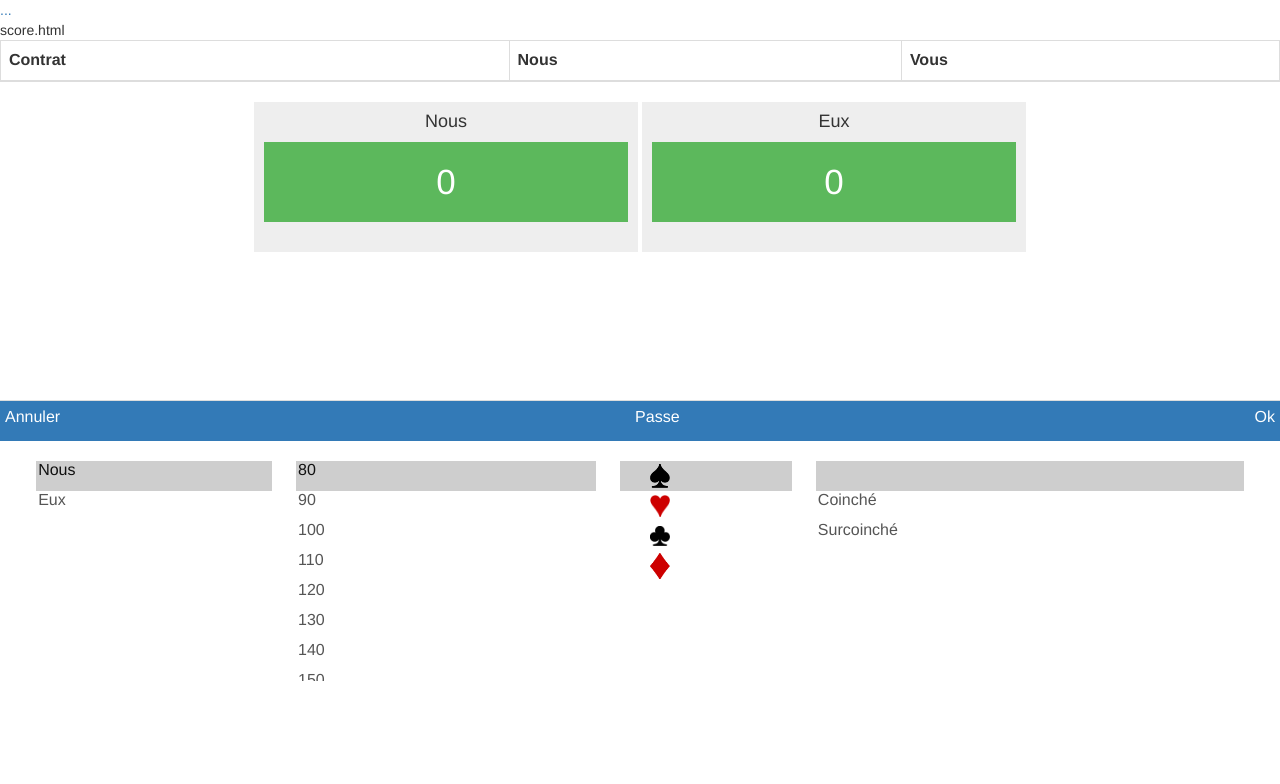
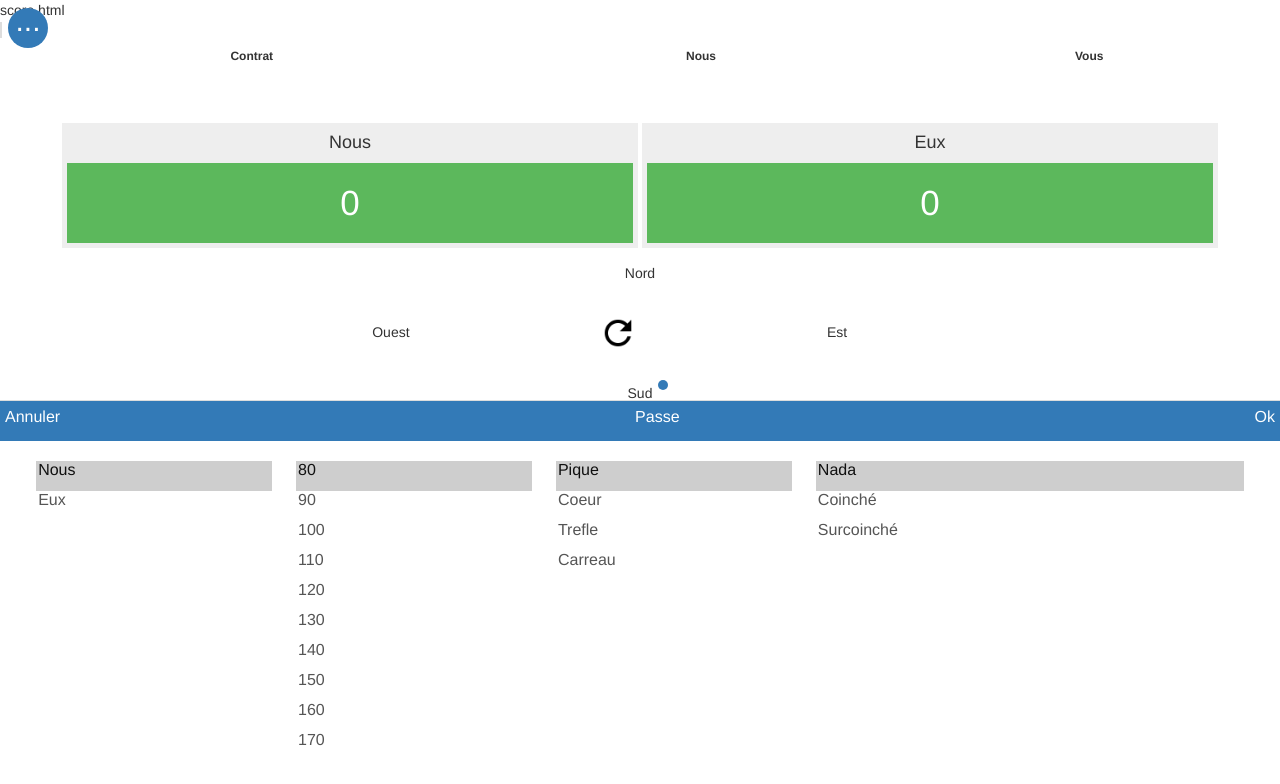
Before and after one commit to jbfuss/scoreCoinche, a website: page index.html in a window 1280 px wide. Both pictures are taken after a click on the button "Nouvelle manche". Drawn offline with nearby package versions, Linux system fonts and the light colour scheme; some packages are replaced by stand-ins of ours; a script that the page names is missing; files whose address does not match are found by name.

Commit message:
Table reprensentation

```diff
--- a/css/style.css
+++ b/css/style.css
@@ -1,29 +1,57 @@
 .scores{
 	margin: auto;
 	text-align: center;
-	margin-bottom: 20px;
+	margin-top: 30px;
 }
 
 .total{
 	display: inline-block;
-	width:30%;
+	width:45%;
 	background-color: #eee;
-	height: 150px;
 }
-
+.table{
+    text-align: center;
+}
+.table.table-striped thead tr th {
+    border: none;
+    font-size: 12px;
+    text-align: center;
+}
 .score{
-	padding: 15px;
+    padding: 15px;
     font-size: 35px;
-    margin: 10px;
+    margin: 5px;
+    color: white;
+}
+.openPanelBTN{
+    position: absolute;
+    top: 8px;
+    left: 8px;
+    font-size: 30px;
+    color: white;
+    background: #337ab7;
+    border-radius: 50%;
+    /* line-height: 44px; */
+    height: 40px;
+    width: 40px;
+    text-align: center;
+    line-height: 25px;
+}
+.openPanelBTN:hover{
     color:white;
+    text-decoration: none;
 }
-
 .score.red{
 	background: #d9534f;
 }
 
 .score.green{
 	background: #5cb85c;
+}
+
+.contrat{
+    padding: 8px;
+    font-size: 11px;
 }
 
 #roundForm{
@@ -41,7 +69,7 @@
     width: 70%;
     z-index: 1;
     margin: auto;
-    margin-bottom: 5px;
+    margin-bottom: 15px;
     border-radius: 0px;
 
 }
@@ -51,6 +79,7 @@
     width:100%;
 }
 #selectNewRound{
+    height: 75%;
 	background: none;
     border: none;
     width: 15%;
@@ -70,9 +99,10 @@ textarea:focus {
 	height: 30px;
 }
 span.optionSuit {
-    height: 20px;
-    width: 20px;
+    height: 10px;
+    width: 10px;
     display: inline-block;
+    background-size: 10px;
 }
 .optionSuit{
     background-size: 20px;
@@ -109,12 +139,19 @@ span.optionSuit {
 	color:white;
 }
 pageslide{
-	background: white
+	background: white;
+    border-left: 2px solid #ddd;
 }
 #keyboard button.btn.btn-lg{
     width: 100%;
     border-radius: 0;
-    padding:14px 16px;
+    padding: 9px 16px;
+    font-size: 15px;
+    border-bottom: none;
+    border-right: none;
+}
+#keyboard button.btn.btn-lg.border-bottom{
+    border-bottom: 1px solid #ccc;
 }
 #keyboard .row .col-xs-4.col-sm-4,#keyboard .row .col-xs-6.col-sm-6{
     padding-right: 0;
@@ -132,6 +169,8 @@ pageslide{
     position: absolute;
     bottom:0;
     background: white;
+    height: 50%;
+    width:100%;
 }
 #scoreScreen{
     position: relative;
@@ -161,3 +200,36 @@ button.btn.btn-lg.selected{
     background: white;
     padding: 15px;
 }
+.turn div{
+    text-align: center;
+    padding: 15px;
+    position: relative;
+}
+
+.turn .west, .turn .est,.turn .center{
+    display: inline-block;
+    width: 32%;
+    padding-left: 0;
+    padding-right: 0;
+}
+.turn .center img {
+    width: 40px;
+}
+.turn .west{
+    text-align: right;
+}
+
+.turn .est{
+    text-align: left;
+}
+
+.puce {
+    display: inline-block;
+    background: #337ab7;
+    width: 10px;
+    height: 10px;
+    position: absolute;
+    top: 12px;
+    margin-left: 2px;
+    border-radius: 50%;
+}
--- a/index.html
+++ b/index.html
@@ -14,12 +14,13 @@
   </head>
   <body>
   	<div ng-controller="myController">
+
   		<div id="details-screen" ng-show="!addScoreOpen">
-			<a ng-click="tableOpen = !tableOpen" type="button">...</a>
+			<a ng-click="tableOpen = !tableOpen" type="button" class="openPanelBTN">...</a>
 			<div ng-include="template.url"></div>
 		    <pageslide ps-open="tableOpen">
 	            <div class="table-responsive">
-					<table class="table table-bordered table-striped">
+					<table class="table table-striped">
 						<thead>
 							<tr>
 								<th> Contrat </th>
@@ -60,6 +61,14 @@
 				</div>
 			</div>
 
+			<div class="turn">
+				<div class="north"><span>Nord</span></div>
+				<div class="west"><span>Ouest</span></div>
+				<div class="center"><img src="img/refresh.png"/></div>
+				<div class="est"><span>Est</span></div>
+				<div class="sud"><span>Sud <br/>(Moi)</span><span class="puce"></span></div>
+			</div>
+
 			<div id="newRoundBtnContainer" class="center-block">
 				<button id="newRoundBtn" ng-click="newRoundOpen = !newRoundOpen" type="button" class="btn btn-primary btn-lg btn-block">Nouvelle manche</button>
 			</div>
@@ -75,7 +84,7 @@
 						  <option value="nous">Nous</option>
 						  <option value="vous">Eux</option>
 						</select>
-						<select ng-model="newRound.point" id="selectNewRound" class="form-control" size="7" style="width:25%">
+						<select ng-model="newRound.point" id="selectNewRound" class="form-control" size="7" style="width:20%">
 						  <option>80</option>
 						  <option>90</option>
 						  <option>100</option>
@@ -89,14 +98,14 @@
 						  <option>180</option>
 						  <option value="250">Capot</option>
 						</select>
-						<select ng-model="newRound.suit" id="selectNewRound" class="form-control" size="4" style="width:15%">
-						  <option value="pique" class="optionSuit pique"></option>
-						  <option value="coeur" class="optionSuit coeur"></option>
-						  <option value="trefle" class="optionSuit trefle"></option>
-						  <option value="carreau" class="optionSuit carreau"></option>
+						<select ng-model="newRound.suit" id="selectNewRound" class="form-control" size="4" style="width:20%">
+						  <option value="pique" class="optionSuit">Pique</option>
+						  <option value="coeur" class="optionSuit">Coeur</option>
+						  <option value="trefle" class="optionSuit">Trefle</option>
+						  <option value="carreau" class="optionSuit">Carreau</option>
 						</select>
 						<select ng-model="newRound.coinche" id="selectNewRound" class="form-control" size="3" style="width:35%">
-						  <option></option>
+						  <option value="">Nada</option>
 						  <option value="coinche">Coinché</option>
 						  <option value="surcoinche">Surcoinché</option>
 						</select>
@@ -130,7 +139,7 @@
 			<div id="keyboard">
 				<div class="row">
 					<div class="col-xs-12 col-sm-12">
-						<div class="padding-15 text-center">
+						<div class="contrat text-center">
 							{{newRound.owner}} - {{newRound.point}}  <span class="optionSuit {{newRound.suit}}"> </span>  {{newRound.coinche}}
 						</div>
 					</div>
@@ -174,13 +183,13 @@
   				    	<button class="btn btn-default btn-lg" type="button" ng-click="changeScoreValue(9)">9</button>
 			    	</div>
   				    <div class="col-xs-4 col-sm-4">
-  				    	<button class="btn btn-default btn-lg" type="button" ng-click="changeScoreByCapot()">Capot</button>
+  				    	<button class="btn btn-default btn-lg border-bottom" type="button" ng-click="changeScoreByCapot()">Capot</button>
 			    	</div>
   				    <div class="col-xs-4 col-sm-4">
-  				    	<button class="btn btn-default btn-lg" type="button" ng-click="changeScoreValue(0)">0</button>
+  				    	<button class="btn btn-default btn-lg border-bottom" type="button" ng-click="changeScoreValue(0)">0</button>
 			    	</div>
   				    <div class="col-xs-4 col-sm-4">
-  				    	<button class="btn btn-default btn-lg" type="button" ng-click="deleteScore(0)">Effacer</button>
+  				    	<button class="btn btn-default btn-lg border-bottom" type="button" ng-click="deleteScore(0)">Effacer</button>
 			    	</div>
 				</div>
 			<div>
```
Also changed, not shown: img/refresh.png (added).
